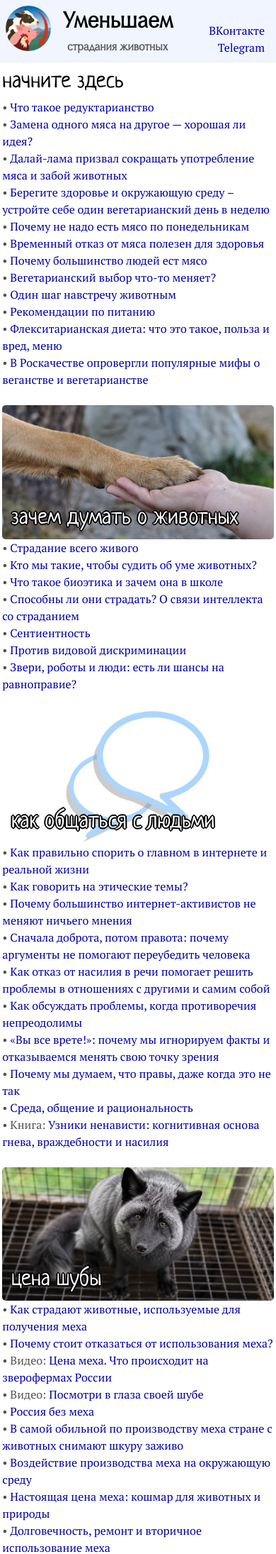
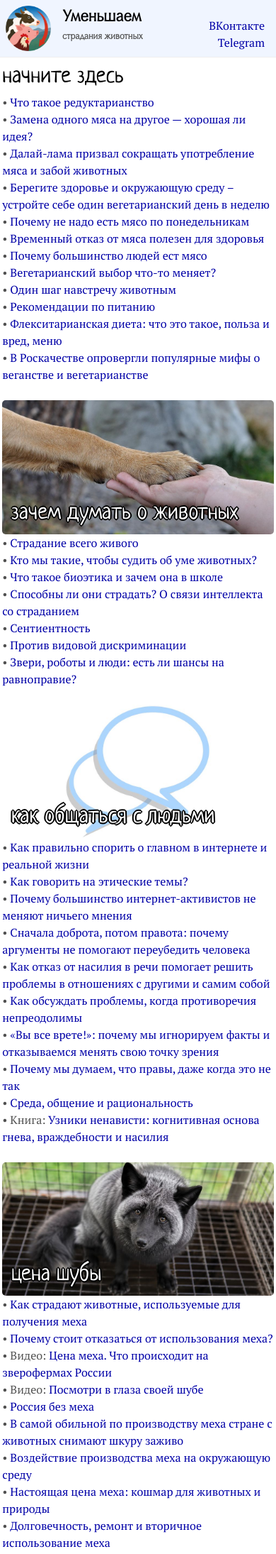
Before and after one commit to Umenshaem/umenshaem.github.io, a Jekyll site: the page built from index.md, in a window 390 px wide. Shown: the top 2190 px of the page at 71% size. Built offline with Jekyll 4.4.1, drawn with Linux system fonts in a browser that asks for light colours.

Commit message:
Update umenshaem.css

```diff
--- a/assets/css/umenshaem.css
+++ b/assets/css/umenshaem.css
@@ -57,7 +57,7 @@ html {
   align-items: flex-start;
   margin-left: calc(var(--sidebar) + var(--gap));
 }
-@media (max-width: 768px) {
+@media (max-width: 860px) {
   .wrapper {
     margin-left: 1em;
   }
@@ -129,6 +129,14 @@ html {
   display: inline-block;
   white-space: nowrap;
 }
+@media (max-width: 1016px) {
+  .masthead-title {
+	font-size: 1em;
+  }
+  .masthead-subtitle {
+	font-size: 0.8em;
+  }
+}
 .masthead-subtitle,
 .masthead-subtitle a {
   font-family: Oprah;
@@ -146,15 +154,6 @@ html {
   margin-top: 0.5rem;
   border-top: 1px solid #eee;
   background-color: rgb(237, 237, 237);
-}
-
-.additional-cell {
-  width: 120px
-}
-@media (max-width: 480px) {
-  .additional-cell {
-	width: 0
-  }
 }
 
 .over {
@@ -189,7 +188,7 @@ html {
 .desktop {
   display: block;
 }
-@media (max-width: 768px) {
+@media (max-width: 860px) {
   .desktop {
     display: none;
   }
```
